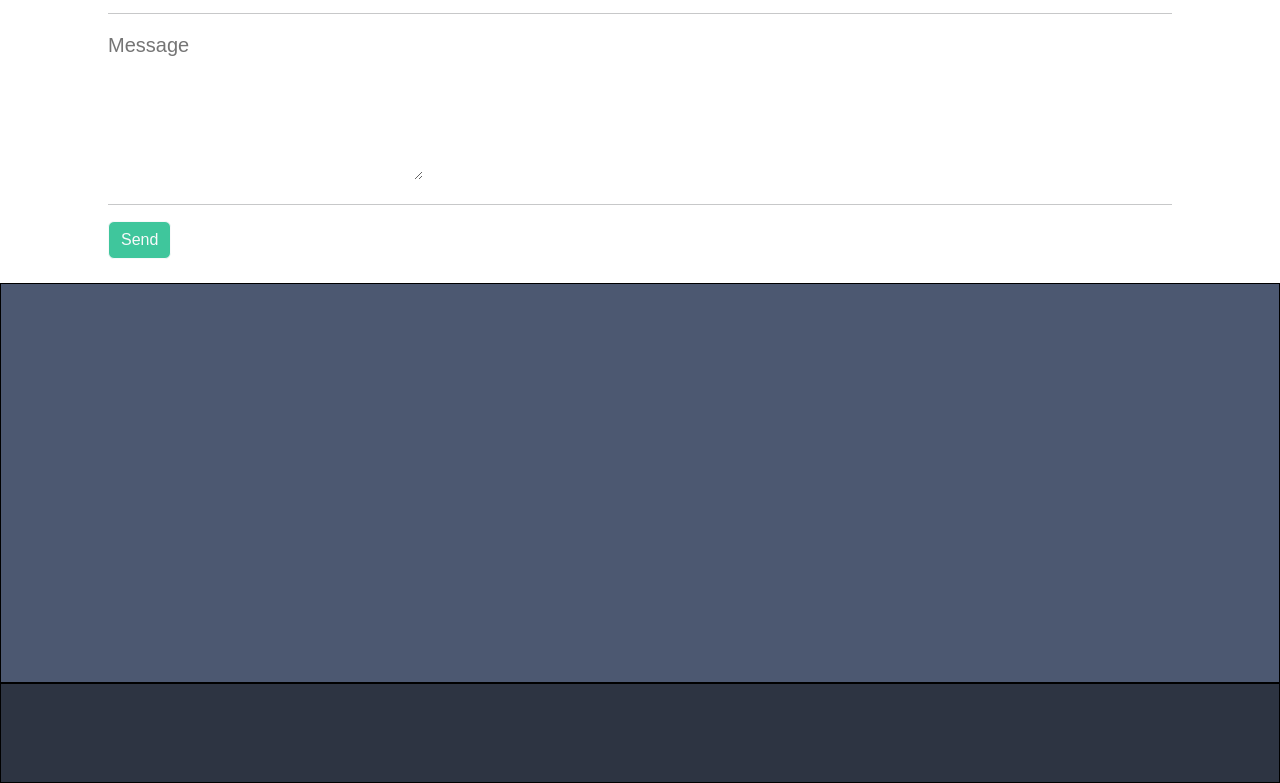
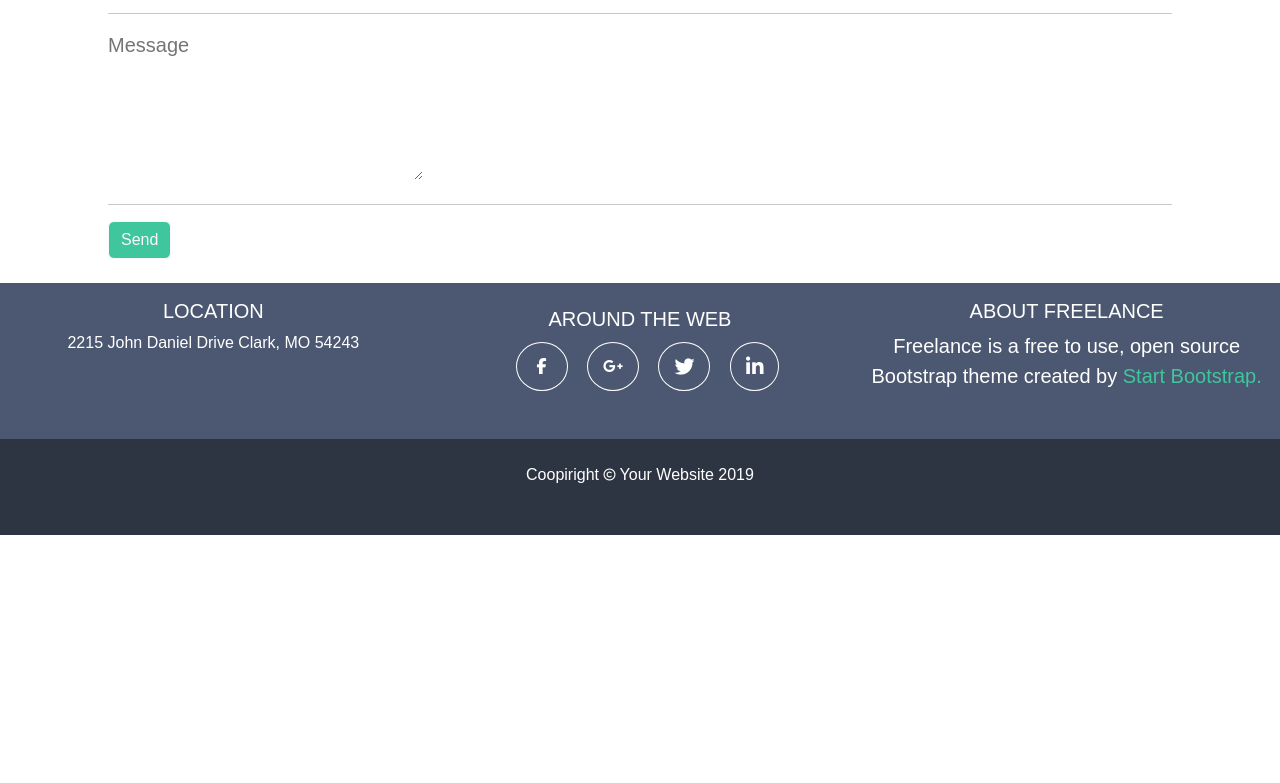
Before and after one commit to Francesco-Alquati/html-css-bootstrap-freelancer, a plain HTML site: page index.html in a window 1280 px wide. Shown: the part 2483-3266 px from the top of the page. After the commit the page ends 3018 px from the top, so only its background shows below. Drawn offline with nearby package versions, Linux system fonts and the light colour scheme.

Commit message:
[UPD] Added content in footer section

```diff
--- a/css/style.css
+++ b/css/style.css
@@ -67,71 +67,29 @@ ul{
 }
 
 /* background e colori  */
-
+ .acquamarine{
+    color: #3FC69C;
+ }
 .bg-petrol{
     background-color: #1e2635ee;
 }
 
-.bg-mypetrol{
+.bg-bottomfooter{
     background-color: #1e2635ee;
-    height: 100px;
-    border: 1px solid black;
 }
 
-.bg-acquamarine{
-    height: 500px;
-    background-color: #3FC69C;
-    border: 1px solid black;
+.bg-topfooter{
+    background-color: #404d67ee;
 }
-.bg-briks{
-    background-color: brown;
-    height: 300px;
-    border: 1px solid black;
+.circle{
+    border-radius: 50%;
+    border: 1px solid white;
+    padding: 15px;
+    margin-left: 15px;
 }
-.bg-cake{
-    background-color: rgb(75, 42, 165);
-    height: 300px;
-    border: 1px solid black;
+.circle:first-of-type{
+    border-radius: 50%;
+    border: 1px solid white;
+    padding: 15px 20px;
+    margin-left: 15px;
 }
-
-.bg-myblack{
-    background-color: rgb(0, 0, 0);
-    height: 300px;
-    border: 1px solid black;
-}
-
-.bg-myblue{
-    background-color: blue;
-    height: 300px;
-    border: 1px solid black;
-}
-
-.bg-mybeige{
-    background-color: rgb(240, 236, 133);
-    height: 300px;
-    border: 1px solid black;
-}
-
-.bg-my-lblue{
-    background-color: rgb(91, 91, 250);
-    height: 300px;
-    border: 1px solid black;
-}
-
-.bg-mywhite{
-    background-color: white;
-    height: 500px;
-    border: 1px solid black;
-}
-
-.bg-wallet{
-    background-color: white;
-    height: 100px;
-    border: 1px solid black;
-}
-
-.bg-mygrey{
-    background-color: #404d67ee;
-    height: 400px;
-    border: 1px solid black;
-}
--- a/index.html
+++ b/index.html
@@ -147,16 +147,38 @@
         </div>
     </main>
     <footer>
-        <div class="container-fluid">
-            <div class="row bg-mygrey">
-                <div class="col-12 col-md-4"></div>
-                <div class="col-12 col-md-4"></div>
-                <div class="col-12 col-md-4"></div>
+        <div class="container-fluid text-center text-white ">
+            <div class="row bg-topfooter">
+                <div class="col-12 col-md-4">
+                    <div class="content-topfooter my-3">
+                        <h5 class="text-uppercase">Location</h5>
+                        <div>2215 John Daniel Drive Clark, MO 54243</div>
+                    </div>
+                </div>
+                <div class="col-12 col-md-4">
+                    <div class="content-topfooter text-uppercase my-4">
+                        <h5 class="mb-4">around the web</h5>
+                        <span class="circle"><i class="fa-brands fa-facebook-f"></i></span>
+                        <span class="circle"><i class="fa-brands fa-google-plus-g"></i></span>
+                        <span class="circle"><i class="fa-brands fa-twitter fa-lg"></i></span>
+                        <span class="circle"><i class="fa-brands fa-linkedin-in fa-lg"></i></span>
+                    </div>
+                </div>
+                <div class="col-12 col-md-4">
+                    <div class="content-topfooter mt-3 mb-5">
+                        <h5 class="text-uppercase">about freelance</h5>
+                        <div class="fs-5">Freelance is a free to use, open source Bootstrap theme created by <span class="acquamarine">Start Bootstrap.</span></div>
+                    </div>
+                </div>
             </div>
         </div>
         <div class="container-fluid">
-            <div class="row bg-mypetrol">
-                <div class="col-12"></div>
+            <div class="row bg-bottomfooter">
+                <div class="col-12">
+                    <div class="content-bottomfooter text-white text-center mt-4 mb-5">
+                        <div>Coopiright <i class="fa-regular fa-copyright fa-xs"></i> Your Website 2019</div>
+                    </div>
+                </div>
             </div>
         </div>
     </footer>
```
